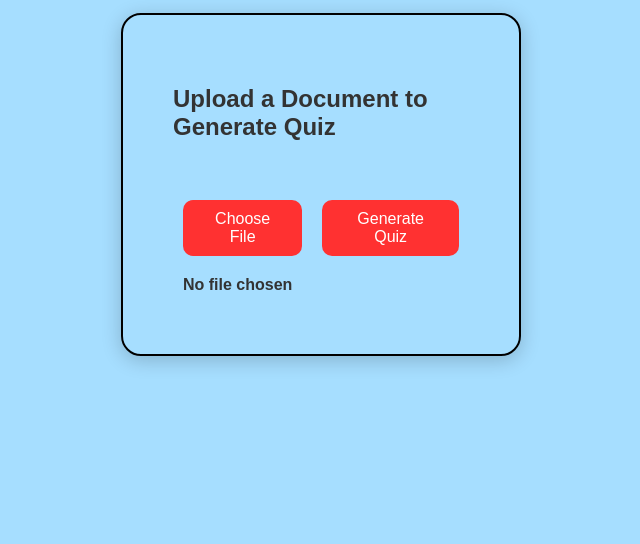
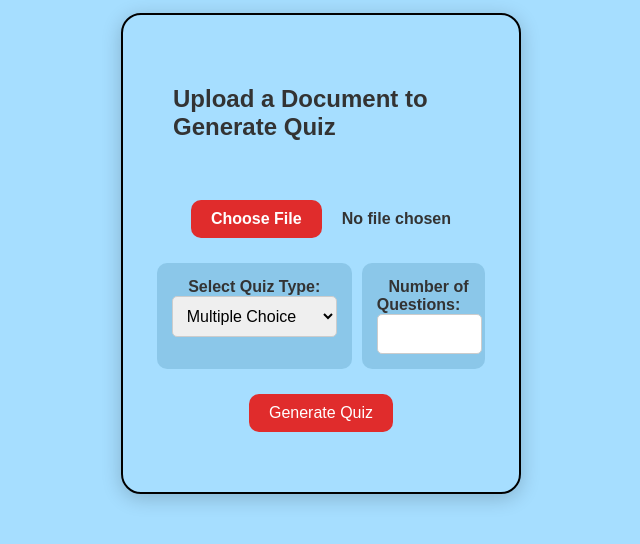
Before and after one commit to Htet-Myat-Hmue/quiz-generator, a Flask app: page / in a window 1280 px wide. Shown: the part 220-764 px from the top of the page, without its empty margins (319-959 px from the left). Run offline with Flask 3, Linux system fonts and the light colour scheme.

Commit message:
download, choose question types

```diff
--- a/app.py
+++ b/app.py
@@ -1,6 +1,14 @@
-from flask import Flask, request, render_template
+from flask import Flask, request, render_template, send_file
+from transformers import pipeline
 from utils.file_extractor import extract_text_from_file
-from utils.question_generator import generate_questions
+from utils.nlp_processor import process_text
+from utils.question_generator import generate_questions_with_answers
+import asyncio
+from io import BytesIO
+from reportlab.lib.pagesizes import letter
+from reportlab.pdfgen import canvas
+from docx import Document
+import random
 
 app = Flask(__name__)
 
@@ -8,11 +16,86 @@ app = Flask(__name__)
 def index():
     if request.method == 'POST':
         file = request.files['file']
-        if file and (file.filename.endswith('.docx') or file.filename.endswith('.pdf')):
+        quiz_type = request.form.get('quiz_type')
+        num_questions = int(request.form.get('num_questions'))  # Get the number of questions
+
+        if file and (file.filename.endswith(('.docx', '.pdf', '.txt'))):
             content = extract_text_from_file(file)
-            questions = generate_questions(content)
+            questions = asyncio.run(generate_questions_with_answers(content, quiz_type, num_questions))  # Pass num_questions
             return render_template('quiz_preview.html', questions=questions)
+
     return render_template('index.html')
+
+@app.route('/download_quiz', methods=['POST'])
+def download_quiz():
+    questions = request.json.get('quiz_data', [])
+    file_format = request.json.get('file_format', 'pdf')
+    include_answers = request.json.get('include_answers', True)
+
+    if file_format == 'pdf':
+        return generate_pdf(questions, include_answers)
+    elif file_format == 'docx':
+        return generate_docx(questions, include_answers)
+
+    return "Invalid format", 400
+
+def generate_pdf(questions, include_answers):
+    buffer = BytesIO()
+    pdf = canvas.Canvas(buffer, pagesize=letter)
+    width, height = letter
+    y = height - 50
+
+    pdf.setFont("Helvetica", 12)
+
+    for index, question_data in enumerate(questions, start=1):
+        question = question_data['question']
+        choices = question_data.get('choices', [])
+        answer = question_data['answer']
+
+        pdf.drawString(50, y, f"Q{index}: {question}")
+        y -= 20
+
+        for i, choice in enumerate(choices, start=1):
+            pdf.drawString(70, y, f"{i}. {choice}")
+            y -= 20
+
+        if include_answers:
+            pdf.drawString(50, y, f"Answer: {answer}")
+            y -= 20
+
+        y -= 20  # Add some space before the next question
+
+        if y <= 50:  # Create a new page if the content reaches the bottom
+            pdf.showPage()
+            y = height - 50
+
+    pdf.save()
+    buffer.seek(0)
+
+    return send_file(buffer, as_attachment=True, download_name="quiz.pdf", mimetype='application/pdf')
+
+def generate_docx(questions, include_answers):
+    doc = Document()
+
+    for index, question_data in enumerate(questions, start=1):
+        question = question_data['question']
+        choices = question_data.get('choices', [])
+        answer = question_data['answer']
+
+        doc.add_paragraph(f"Q{index}: {question}")
+
+        for i, choice in enumerate(choices, start=1):
+            doc.add_paragraph(f"{i}. {choice}", style='ListNumber')
+
+        if include_answers:
+            doc.add_paragraph(f"Answer: {answer}")
+        doc.add_paragraph("")  # Add some space
+
+    buffer = BytesIO()
+    doc.save(buffer)
+    buffer.seek(0)
+
+    return send_file(buffer, as_attachment=True, download_name="quiz.docx", mimetype='application/vnd.openxmlformats-officedocument.wordprocessingml.document')
 
 if __name__ == '__main__':
     app.run(debug=True)
--- a/static/style.css
+++ b/static/style.css
@@ -3,6 +3,10 @@ body {
     margin: 0;
     padding: 20px;
     background-color: #38b6ff71;
+}
+
+hr{
+    display: none;
 }
 
 .container{
@@ -55,7 +59,7 @@ img {
 }
 
 button, .file-label {
-    background-color: #ff3131; /* Background color */
+    background-color: #e02c2c;; /* Background color */
     color: white; /* Text color */
     border: none; /* No border */
     border-radius: 10px; /* Rounded corners */
@@ -92,7 +96,8 @@ input[type="file"] {
 /* Container for buttons */
 .button-container {
     display: flex; /* Use flexbox */
-    justify-content: space-between; /* Space between buttons */
+    justify-content: center;
+    align-items: center;
     margin-top: 10px; /* Space above button container */
 }
 
@@ -100,7 +105,7 @@ input[type="file"] {
     border: 2px solid #000000;
     border-radius: 20px;
     margin: 30px 100px;
-    padding: 50px;
+    padding: 25px;
     box-shadow: 0 4px 20px rgba(0, 0, 0, 0.2); /* Shadow effect */
     transition: transform 0.3s; /* Smooth transition for 3D effect */
 }
@@ -114,7 +119,7 @@ a{
     text-decoration:none;
 }
 .go-back-btn{
-    background-color: #ff3131; /* Background color */
+    background-color: #e02c2c;; /* Background color */
     color: white; /* Text color */
     border: none; /* No border */
     border-radius: 10px; /* Rounded corners */
@@ -146,7 +151,97 @@ a{
 }
 
 .quiz-list li:hover {
-    background-color: #ff3131; /* Change background on hover */
+    background-color: #e02c2c;; /* Change background on hover */
     color: white; /* Change text color on hover */
     cursor: pointer; /* Pointer cursor on hover */
 }
+
+.quiz-option {
+    display: flex; /* Use flexbox for the layout */
+    justify-content: space-between; /* Distribute space between items */
+    margin: 15px; /* Space below the quiz option section */
+}
+
+.quiz-type-container,
+.number-questions-container {
+    flex: 1; /* Allow each container to grow equally */
+    margin-right: 10px; /* Add space between the two containers */
+    padding: 15px; /* Inner padding for better spacing */
+    background-color: #5c9dc35c; /* White background for containers */
+    border-radius: 10px; /* Rounded corners for a softer look */
+    text-align: center;
+}
+
+/* Remove margin from the last container */
+.number-questions-container {
+    margin-right: 0; /* Remove right margin from the last item */
+}
+
+label {
+    margin: 10px; /* Space between label and input */
+    font-weight: bold; /* Bold text for labels */
+    color: #333; /* Dark color for text */
+}
+
+select,
+input[type="number"] {
+/* Full width for inputs */    padding: 10px; /* Inner padding for inputs */
+    border: 1px solid #ccc; /* Light gray border */
+    border-radius: 5px; /* Rounded corners for inputs */
+    font-size: 16px; /* Increase font size for readability */
+    transition: border-color 0.3s; /* Smooth transition for border color */
+}
+
+input[type="number"]{
+    width: 89%;
+}
+
+select:focus,
+input[type="number"]:focus {
+    border-color: #007bff; /* Highlight border on focus */
+    outline: none; /* Remove default outline */
+    box-shadow: 0 0 5px rgba(0, 123, 255, 0.5); /* Soft blue shadow */
+}
+
+input[type="number"] {
+    -moz-appearance: textfield; /* Remove default number input styling in Firefox */
+}
+
+input[type="number"]::-webkit-inner-spin-button,
+input[type="number"]::-webkit-outer-spin-button {
+    -webkit-appearance: none; /* Remove default number input arrows in WebKit browsers */
+    margin: 0; /* Remove margin */
+}
+
+.btn-submit{
+    display: flex;
+    justify-content: center;
+    align-items: center;
+}
+
+.sec-download{
+    /* display: flex;
+    justify-content: center;
+    align-items: center; */
+    margin: 30px 100px;
+}
+.download-section {
+    margin-top: 20px;
+}
+
+.download-section label {
+    margin-right: 10px;
+}
+
+#download-quiz-btn {
+    padding: 10px 20px;
+    background-color: #007bff;
+    color: white;
+    border: none;
+    border-radius: 5px;
+    cursor: pointer;
+}
+
+#download-quiz-btn:hover {
+    background-color: #0056b3;
+}
--- a/templates/index.html
+++ b/templates/index.html
@@ -11,35 +11,49 @@
         <img src="{{ url_for('static', filename='quiz-genie.png') }}" alt="Quiz Image">
     </div>
 
-    <!-- <h1>This website aims to develop an AI-powered quiz generator capable of automatically creating quizzes from user-uploaded Word (.docx) and PDF files. The system will extract content from these files, utilize natural language processing (NLP) for processing, and produce various question types (multiple-choice, true/false, blank and short answer) based on the extracted text.</h1> -->
-
-    <div class = "sec-upload">
-
+    <div class="sec-upload">
         <h2>Upload a Document to Generate Quiz</h2>
 
         <div class="sec-form-upload">
             <form method="POST" enctype="multipart/form-data">
                 <div class="button-container">
                     <label for="file-upload" class="file-label">Choose File</label>
-                    <input type="file" name="file" accept=".docx, .pdf" id="file-upload" required onchange="updateFileName()">
+                    <input type="file" name="file" accept=".docx, .pdf, .txt, .doc" id="file-upload" required onchange="updateFileName()">
+                    <div class="file-name" id="file-name-display">No file chosen</div>
+                </div>
+                <div class="quiz-option">
+                     <!-- New quiz type selection dropdown -->
+                    <div class="quiz-type-container">
+                        <label for="quiz-type">Select Quiz Type:</label>
+                        <select name="quiz_type" id="quiz-type" required>
+                            <option value="mcq">Multiple Choice</option>
+                            <option value="true_false">True/False</option>
+                            <option value="fill_blank">Fill in the Blank</option>
+                            <option value="mixed">Mixed (All Types)</option>
+                        </select>
+                    </div>
+
+                    <!-- Number of Questions Input Field -->
+                    <div class="number-questions-container">
+                        <label for="num-questions">Number of Questions:</label>
+                        <input type="number" name="num_questions" id="num-questions" min="1" required>
+                    </div>
+
+                </div>
+                <div class="btn-submit">
                     <button type="submit">Generate Quiz</button>
                 </div>
-                <div class="file-name" id="file-name-display">No file chosen</div> <!-- File name display -->
             </form>
         </div>
     </div>
-<script>
+
+    <script>
         function updateFileName() {
             const input = document.getElementById('file-upload');
             const fileNameDisplay = document.getElementById('file-name-display');
-            const fileName = input.files.length > 0 ? input.files[0].name : 'No file chosen'; // Get the file name
-            fileNameDisplay.textContent = fileName; // Update the display
+            const fileName = input.files.length > 0 ? input.files[0].name : 'No file chosen';
+            fileNameDisplay.textContent = fileName;
         }
-</script>
+    </script>
 </body>
-<!-- <section>
-    <footer>
-        Copyright 2023 MIIT
-    </footer>
-</section> -->
 </html>
--- a/utils/file_extractor.py
+++ b/utils/file_extractor.py
@@ -6,6 +6,8 @@ def extract_text_from_file(file):
         return extract_text_from_docx(file)
     elif file.filename.endswith('.pdf'):
         return extract_text_from_pdf(file)
+    elif file.filename.endswith('.txt'):
+        return extract_text_from_txt(file)
 
 def extract_text_from_docx(file):
     doc = docx.Document(file)
@@ -17,3 +19,6 @@ def extract_text_from_pdf(file):
     for page in reader.pages:
         text += page.extract_text()
     return text
+
+def extract_text_from_txt(file):
+    return file.read().decode('utf-8')  # Handle encoding if necessary
```
Also changed, not shown: templates/quiz_preview.html (+65 -2 lines), utils/question_generator.py (+119 -33 lines), README.md (added).
